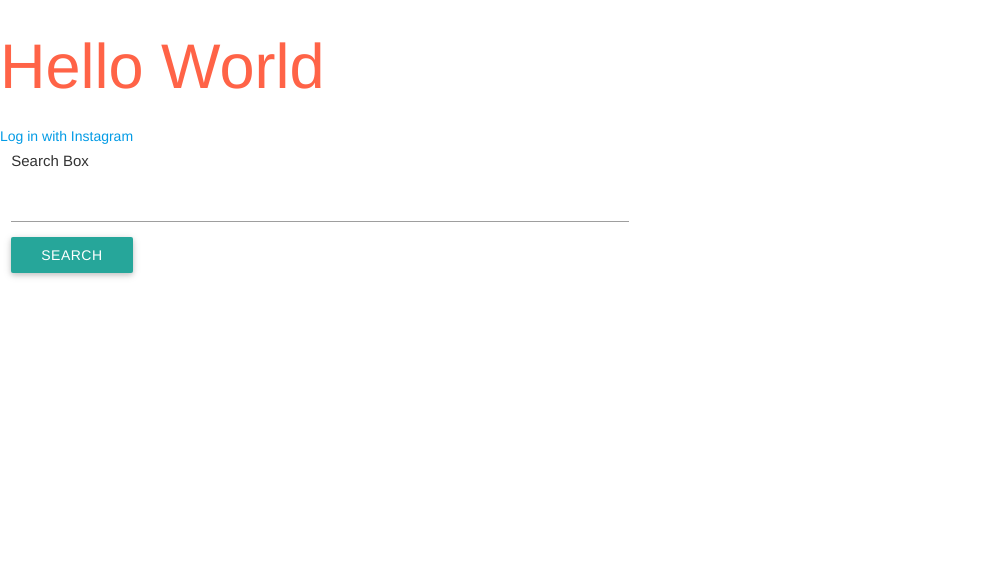
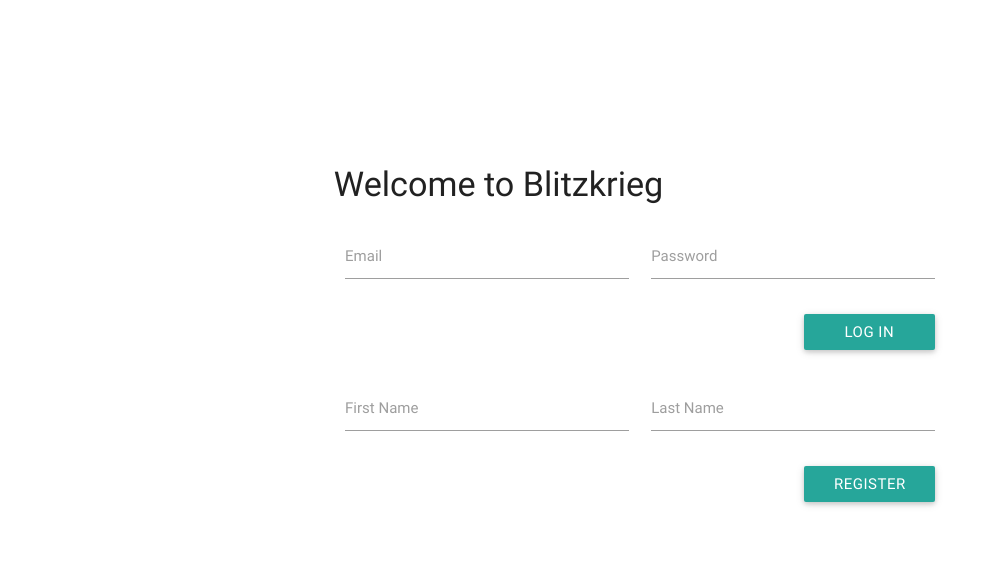
Before and after one commit to dborstelmann/blitzkrieg, a Flask app: page / in a window 1280 px wide. Shown: the top 576 px of the page, without its empty margins (0-1000 px from the left). Run offline with Flask 2, Linux system fonts and the light colour scheme; style sheets or scripts are compiled from the project's sources; some libraries are stand-ins or nearby versions.

Commit message:
done with user logins and sessions

```diff
--- a/app.py
+++ b/app.py
@@ -1,25 +1,94 @@
-from flask import Flask, render_template, request
+from flask import Flask, render_template, request, session, url_for, redirect, jsonify
+import requests, psycopg2
+
 app = Flask(__name__)
 
+try:
+    conn = psycopg2.connect("dbname='blitzkrieg' user='postgres' host='localhost' port='5432'");
+except:
+    print "I am unable to connect to the database"
+cur = conn.cursor()
+
+INSTAGRAM_CONFIG = {
+    'client_id': 'e7896c47f26e463ba097362492257dd7',
+    'client_secret': '2db4eb3d197e4feea21505aa2a1dcf50',
+    'redirect_uri': 'https://blitzkrieg-pulse.herokuapp.com/instagram_redirect'
+}
+
 @app.route('/')
-def hello_world():
-    return render_template('hello.html')
+def hello():
+    if 'user_id' in session:
+        return redirect(url_for('home'))
+    else:
+        return render_template('hello.html')
 
-@app.route('/instagram_redirect', methods=['GET'])
-def instagram_redirect():
-    r = requests.post("https://api.instagram.com/oauth/access_token",
-        data = {
-            "client_id":"e7896c47f26e463ba097362492257dd7",
-            "client_secret":"2db4eb3d197e4feea21505aa2a1dcf50",
-            "grant_type":"authorization_code",
-            "redirect_uri":"https://blitzkrieg-pulse.herokuapp.com/instagram_redirect",
-            "code":request.GET['code'],
-        }
-    )
+@app.route('/log_in', methods=['POST'])
+def log_in():
+    email = request.form['email']
+    password = request.form['password']
 
-    print(r)
-    return render_template('hello.html')
+    cur.execute("""
+            SELECT id FROM users WHERE email = '{0}' AND password = '{1}'
+        """.format(email, password))
+    user = cur.fetchone()
+    conn.commit()
 
+    if not user:
+        return jsonify({'data':'invalid_login'})
+
+    session['user_id'] = user[0]
+
+    return jsonify({'data':list(session)})
+
+@app.route('/register', methods=['POST'])
+def register():
+    first_name = request.form['first_name']
+    last_name = request.form['last_name']
+    email = request.form['email']
+    password = request.form['password']
+
+    cur.execute("""
+            SELECT * FROM users WHERE email = '{0}'
+        """.format(email))
+    user = cur.fetchall()
+    conn.commit()
+
+    if len(user) > 0:
+        return jsonify({'data':'user_exists_error'})
+
+    insert_user_query = """
+            INSERT INTO users (
+                    first_name,
+                    last_name,
+                    email,
+                    password
+                )
+            VALUES (%s, %s, %s, %s) """
+    cur.execute(insert_user_query, (first_name, last_name, email, password))
+    conn.commit()
+
+    cur.execute("""
+            SELECT id FROM users WHERE email = '{0}'
+        """.format(email))
+    (user_id,) = cur.fetchone()
+    conn.commit()
+
+    session['user_id'] = user_id
+
+    return jsonify({'data':list(session)})
+
+@app.route('/log_out')
+def log_out():
+    session.clear()
+    return redirect(url_for('hello'))
+
+@app.route('/home')
+def home():
+    if 'user_id' not in session:
+        return redirect(url_for('hello'))
+    return render_template('home.html')
+
+app.secret_key = 'i\x0b\x8d\r\xc2\xa83\x1dD8\x10_\xb8Q\x87\xce@\xf1k\xd6\x14\xa1\xffP'
 # When debug is true python server will update on file saves instead of needing
 # to re-run server
 if __name__ == '__main__':
--- a/static/less/styles.less
+++ b/static/less/styles.less
@@ -1,5 +1,14 @@
-.outer-test {
-    .test-less {
-        color: tomato;
+#hello {
+    height: 100%;
+
+    .log-in-section {
+        margin-top: 15%;
+        margin-bottom: 15%;
+
+        .custom-buttons {
+            width: 100%;
+        }
+
     }
+
 }
--- /dev/null
+++ b/static/views/hello_view.js
@@ -0,0 +1,79 @@
+var HelloView = Backbone.View.extend({
+
+    el: '#hello',
+
+    initialize: function() {
+        this.template = _.template($('#hello-template').text());
+        this.render();
+    },
+
+    render: function() {
+        this.$el.html(this.template());
+    },
+
+    events: {
+        "click #log-in-button": "logIn",
+        "click #register-button": "register"
+    },
+
+    logIn: function () {
+        var email = $('#email').val(),
+            password = $('#password').val();
+
+        if (email && password) {
+
+            $.ajax({
+                type: 'POST',
+                url: 'log_in',
+                data: {
+                    email: email,
+                    password: password
+                },
+                success: function (data) {
+                    if (data.data === 'invalid_login') {
+                        Materialize.toast('User does not exist!', 3000);
+                    } else {
+                        window.location.href = 'home';
+                    }
+                }
+            });
+
+        } else {
+            Materialize.toast('Please input your email and password!', 3000);
+        }
+    },
+
+    register: function () {
+        var email = $('#email').val(),
+            password = $('#password').val(),
+            firstName = $('#first-name').val(),
+            lastName = $('#last-name').val();
+
+        if (email && password && firstName && lastName) {
+
+            $.ajax({
+                type: 'POST',
+                url: 'register',
+                data: {
+                    email: email,
+                    password: password,
+                    first_name: firstName,
+                    last_name: lastName
+                },
+                success: function (data) {
+                    if (data.data === 'user_exists_error') {
+                        Materialize.toast('We already have a user with this email address!', 3000);
+                    } else {
+                        window.location.href = 'home';
+                    }
+                }
+            });
+
+        } else {
+            Materialize.toast('Please fill all the fields!', 3000);
+        }
+    }
+
+});
+
+var hello_view = new HelloView();
--- a/templates/hello.html
+++ b/templates/hello.html
@@ -2,57 +2,72 @@
 <script type="text/javascript" src="static/js/jquery-2.1.4.min.js"></script>
 <script type="text/javascript" src="static/js/underscore.js"></script>
 <script type="text/javascript" src="static/js/backbone-min.js"></script>
-<script type="text/javascript" src="static/js/bootstrap.min.js"></script>
 <script type="text/javascript" src="static/js/materialize.min.js"></script>
-<link type="text/css" rel="stylesheet" href="static/css/bootstrap.min.css">
 <link type="text/css" rel="stylesheet" href="static/css/materialize.min.css">
 <link type="text/css" rel="stylesheet/less" href="static/less/styles.less"/>
 <script src="static/js/less.min.js" type="text/javascript"></script>
+<link href="https://fonts.googleapis.com/icon?family=Material+Icons" rel="stylesheet">
 
-<title>Hello The World</title>
+<title>Blitzkrieg</title>
 
-<script id="search-template" type="text/template">
-    <div class="row">
-        <div class="col s6">
-            <h6><%= search_label %></h6>
-            <input type="text" id="search_input"></input>
-            <button class="btn" id="search_button">SEARCH</button>
+<script id="hello-template" type="text/template">
+    <div class="container">
+        <div class="section log-in-section">
+            <div class="row">
+                <div class="col s8 offset-s2">
+                    <div class="row">
+                        <div class="branding">
+                            <h4>Welcome to Blitzkrieg</h4>
+                        </div>
+                        <div class="col s12">
+                            <div class="row">
+                                <div class="input-field col s6">
+                                    <input id="email" type="email" class="validate">
+                                    <label for="email">Email</label>
+                                </div>
+                                <div class="input-field col s6">
+                                    <input id="password" type="password" class="validate">
+                                    <label for="password">Password</label>
+                                </div>
+                            </div>
+                            <div class="row">
+                                <div class="col s3 offset-s9">
+                                    <button id="log-in-button" class="btn waves-effect waves-light custom-buttons">Log In
+                                        <i class="material-icons right">send</i>
+                                    </button>
+                                </div>
+                            </div>
+                            <div class="row">
+                                <div class="input-field col s6">
+                                    <input id="first-name" type="text" class="validate">
+                                    <label for="first-name">First Name</label>
+                                </div>
+                                <div class="input-field col s6">
+                                    <input id="last-name" type="text" class="validate">
+                                    <label for="last-name">Last Name</label>
+                                </div>
+                            </div>
+                            <div class="row">
+                                <div class="col s3 offset-s9">
+                                    <button id="register-button" class="btn waves-effect waves-light custom-buttons">Register
+                                        <i class="material-icons right">send</i>
+                                    </button>
+                                </div>
+                            </div>
+                        </div>
+                    </div>
+                </div>
+            </div>
         </div>
     </div>
 </script>
 
 <body>
-
-<div class="outer-test">
-    <h1 class="test-less">Hello World</h1>
-    <a href="https://api.instagram.com/oauth/authorize/?client_id=e7896c47f26e463ba097362492257dd7&redirect_uri=https://blitzkrieg-pulse.herokuapp.com/instagram_redirect&response_type=code">Log in with Instagram</a>
-</div>
-
-<div id="search_container"></div>
-
+    <div id="hello">
+    </div>
 </body>
 
-<script type="text/javascript">
-    var SearchView = Backbone.View.extend({
-        el: '#search_container',
-        initialize: function(){
-            this.model = new Backbone.Model({search_label: 'Search Box'});
-
-            this.render();
-        },
-        render: function(){
-            var template = _.template($('#search-template').text());
-            this.$el.html(template({search_label: this.model.get('search_label')}));
-        },
-        events: {
-            "click #search_button": "doSearch"
-        },
-        doSearch: function(e){
-            alert( "Search for " + $("#search_input").val() );
-        }
-    });
-
-    var search_view = new SearchView();
-</script>
+<!-- Backbone Views File -->
+<script src="static/views/hello_view.js" type="text/javascript"></script>
 
 <html>
```
Also changed, not shown: database_setup.sql (+6 -4 lines), frontend_links.txt (added, +10 -0 lines), requirements.txt (+4 -3 lines), static/views/home_view.js (added, +18 -0 lines), templates/home.html (added, +26 -0 lines).
